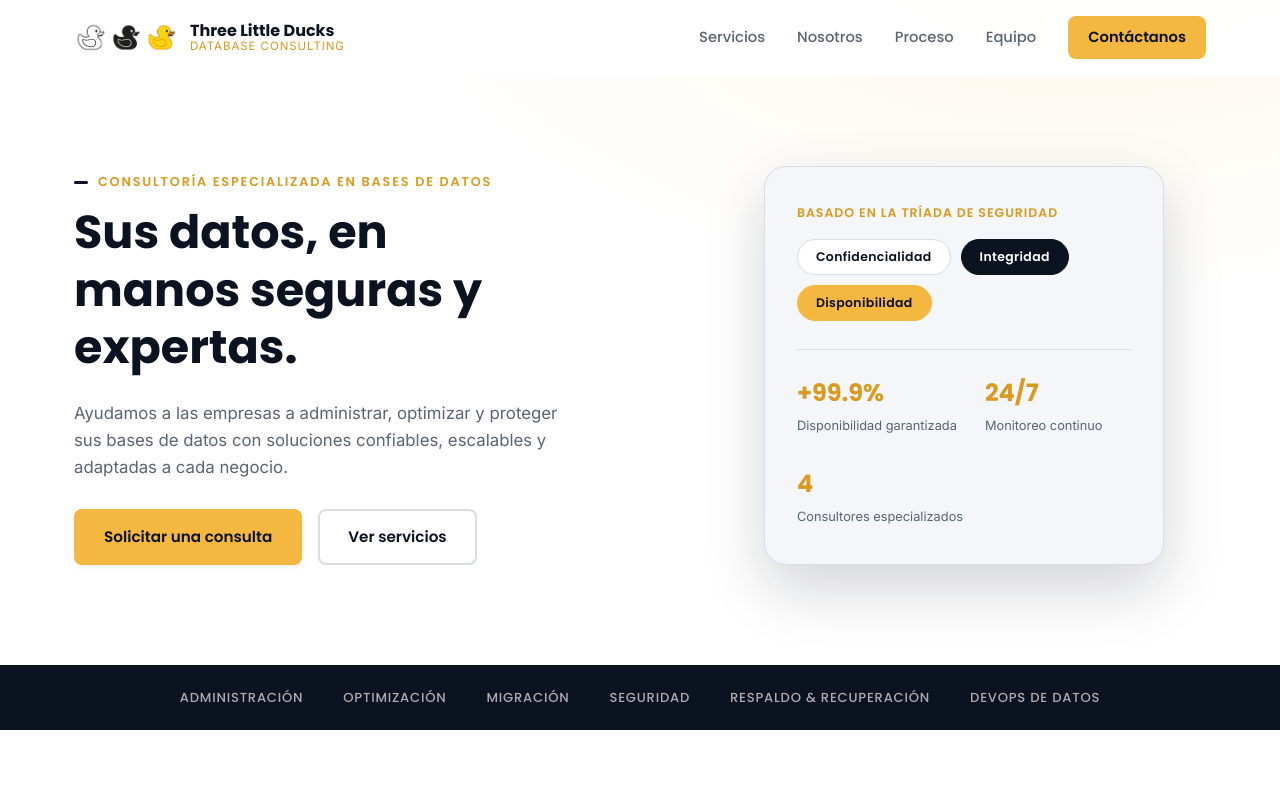
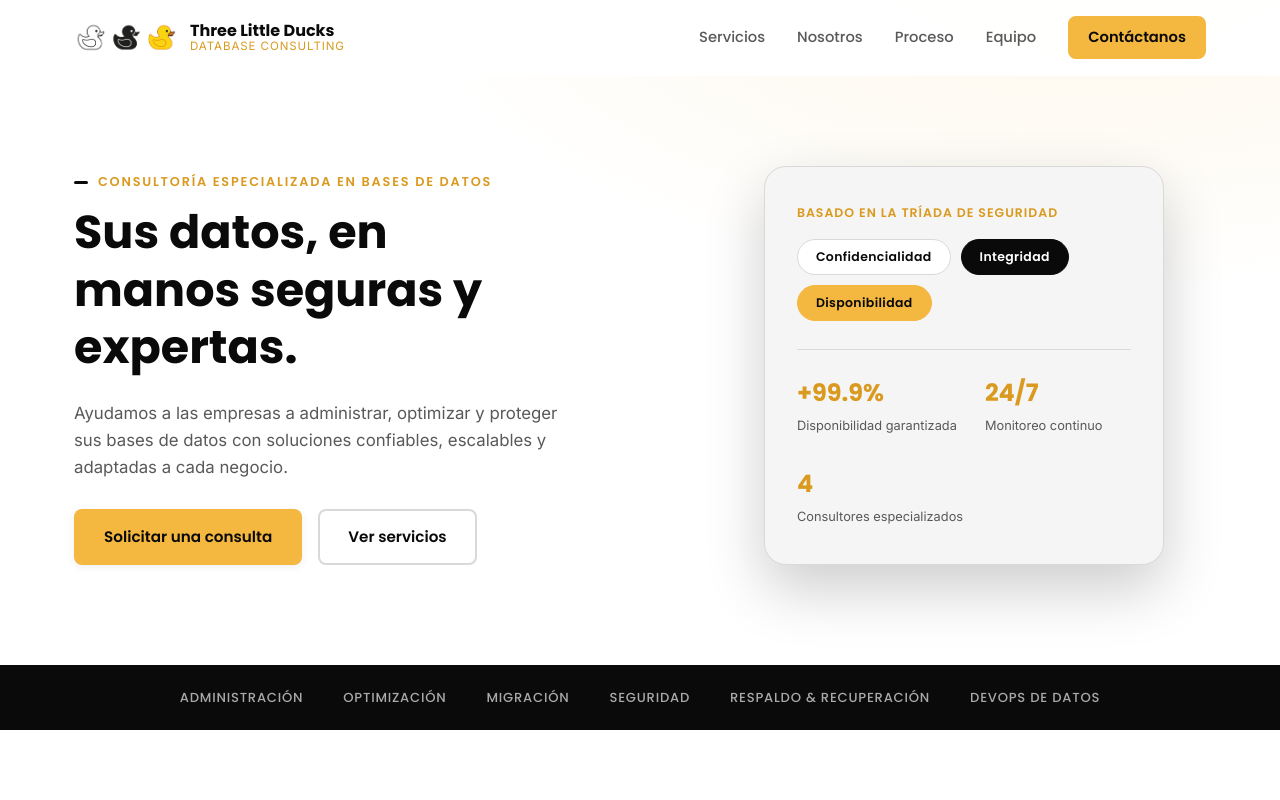
Before and after one commit to dajozu2513/TLD, a plain HTML site: page index.html in a window 1280 px wide. Shown: the top 800 px of the page. Drawn offline with Linux system fonts and the light colour scheme.

Commit message:
Simplify palette to white, black and gold only
Rename the navy variables to black and shift their values to true
black/neutral grays, and drop the orange accent from icon and
checklist gradients.

```diff
--- a/css/styles.css
+++ b/css/styles.css
@@ -4,28 +4,27 @@
    ========================================================= */
 
 :root {
-  /* Paleta inspirada en el logo (pato negro/blanco/amarillo con detalle naranja) */
-  --navy-900: #0b1220;
-  --navy-800: #101a2e;
-  --navy-700: #17263f;
-  --navy-600: #223a5e;
-  --ink: #1b2536;
-  --gray-600: #5a6472;
-  --gray-300: #d8dde5;
-  --gray-100: #f4f6f9;
+  /* Paleta inspirada en el logo (pato blanco/negro/amarillo) */
+  --black-900: #0a0a0a;
+  --black-800: #171717;
+  --black-700: #262626;
+  --black-600: #404040;
+  --ink: #171717;
+  --gray-600: #595959;
+  --gray-300: #d9d9d9;
+  --gray-100: #f5f5f5;
   --white: #ffffff;
 
   --gold: #f4b740;
   --gold-dark: #d99a1f;
-  --orange: #e8823a;
 
   --radius-sm: 8px;
   --radius-md: 14px;
   --radius-lg: 22px;
 
-  --shadow-sm: 0 2px 8px rgba(11, 18, 32, 0.06);
-  --shadow-md: 0 12px 30px rgba(11, 18, 32, 0.10);
-  --shadow-lg: 0 24px 60px rgba(11, 18, 32, 0.18);
+  --shadow-sm: 0 2px 8px rgba(0, 0, 0, 0.07);
+  --shadow-md: 0 12px 30px rgba(0, 0, 0, 0.12);
+  --shadow-lg: 0 24px 60px rgba(0, 0, 0, 0.2);
 
   --font-heading: "Poppins", "Segoe UI", sans-serif;
   --font-body: "Inter", "Segoe UI", sans-serif;
@@ -68,7 +67,7 @@ ul, ol {
 
 h1, h2, h3, h4 {
   font-family: var(--font-heading);
-  color: var(--navy-900);
+  color: var(--black-900);
   margin: 0 0 0.5em;
   line-height: 1.25;
 }
@@ -103,7 +102,7 @@ p {
   width: 14px;
   height: 3px;
   border-radius: 2px;
-  background: var(--navy-900);
+  background: var(--black-900);
   flex-shrink: 0;
 }
 
@@ -137,7 +136,7 @@ p {
 
 .btn-primary {
   background: var(--gold);
-  color: var(--navy-900);
+  color: var(--black-900);
   box-shadow: var(--shadow-sm);
 }
 
@@ -149,12 +148,12 @@ p {
 
 .btn-ghost {
   background: transparent;
-  color: var(--navy-900);
+  color: var(--black-900);
   border-color: var(--gray-300);
 }
 
 .btn-ghost:hover {
-  border-color: var(--navy-900);
+  border-color: var(--black-900);
   transform: translateY(-2px);
 }
 
@@ -176,7 +175,7 @@ p {
 
 .site-header.is-scrolled {
   border-bottom-color: var(--gray-300);
-  box-shadow: 0 6px 24px rgba(11, 18, 32, 0.08);
+  box-shadow: 0 6px 24px rgba(0, 0, 0, 0.08);
 }
 
 .header-inner {
@@ -207,7 +206,7 @@ p {
 .brand-text strong {
   font-family: var(--font-heading);
   font-size: 1rem;
-  color: var(--navy-900);
+  color: var(--black-900);
 }
 
 .brand-text small {
@@ -238,7 +237,7 @@ p {
 .nav-cta {
   padding: 10px 20px;
   background: var(--gold);
-  color: var(--navy-900) !important;
+  color: var(--black-900) !important;
   border-radius: var(--radius-sm);
   font-weight: 600 !important;
 }
@@ -262,7 +261,7 @@ p {
 .nav-toggle span {
   display: block;
   height: 2px;
-  background: var(--navy-900);
+  background: var(--black-900);
   border-radius: 2px;
   transition: transform 0.25s ease, opacity 0.25s ease;
 }
@@ -285,7 +284,7 @@ p {
 }
 
 .hero h1 {
-  color: var(--navy-900);
+  color: var(--black-900);
   font-size: clamp(2.1rem, 3.6vw, 3.1rem);
   max-width: 14ch;
 }
@@ -347,19 +346,19 @@ p {
 .hero-triad .triad-white {
   background: var(--white);
   border: 1px solid var(--gray-300);
-  color: var(--navy-900);
+  color: var(--black-900);
 }
 
 .hero-triad .triad-black {
-  background: var(--navy-900);
-  border: 1px solid var(--navy-900);
+  background: var(--black-900);
+  border: 1px solid var(--black-900);
   color: var(--white);
 }
 
 .hero-triad .triad-gold {
   background: var(--gold);
   border: 1px solid var(--gold);
-  color: var(--navy-900);
+  color: var(--black-900);
 }
 
 .hero-stats {
@@ -389,7 +388,7 @@ p {
 
 /* ---------- Trust strip ---------- */
 .trust-strip {
-  background: var(--navy-900);
+  background: var(--black-900);
   padding: 22px 0;
 }
 
@@ -459,7 +458,7 @@ p {
   width: 52px;
   height: 52px;
   border-radius: 12px;
-  background: linear-gradient(155deg, var(--gold), var(--orange));
+  background: linear-gradient(155deg, var(--gold), var(--gold-dark));
   display: flex;
   align-items: center;
   justify-content: center;
@@ -470,7 +469,7 @@ p {
   width: 26px;
   height: 26px;
   fill: none;
-  stroke: var(--navy-900);
+  stroke: var(--black-900);
   stroke-width: 1.8;
   stroke-linecap: round;
   stroke-linejoin: round;
@@ -502,7 +501,7 @@ p {
 }
 
 .about-content p strong {
-  color: var(--navy-900);
+  color: var(--black-900);
 }
 
 .check-list {
@@ -528,7 +527,7 @@ p {
   width: 20px;
   height: 20px;
   border-radius: 50%;
-  background: linear-gradient(155deg, var(--gold), var(--orange));
+  background: linear-gradient(155deg, var(--gold), var(--gold-dark));
 }
 
 .check-list li::after {
@@ -538,8 +537,8 @@ p {
   top: 6.5px;
   width: 8px;
   height: 4px;
-  border-left: 2px solid var(--navy-900);
-  border-bottom: 2px solid var(--navy-900);
+  border-left: 2px solid var(--black-900);
+  border-bottom: 2px solid var(--black-900);
   transform: rotate(-45deg);
 }
 
@@ -602,7 +601,7 @@ p {
   height: 76px;
   margin: 0 auto 20px;
   border-radius: 50%;
-  background: linear-gradient(155deg, var(--navy-900), var(--navy-700));
+  background: linear-gradient(155deg, var(--black-900), var(--black-700));
   color: var(--gold);
   display: flex;
   align-items: center;
@@ -626,7 +625,7 @@ p {
 
 /* ---------- CTA band ---------- */
 .cta-band {
-  background: linear-gradient(155deg, var(--navy-900), var(--navy-700));
+  background: linear-gradient(155deg, var(--black-900), var(--black-700));
   padding: 70px 0;
 }
 
@@ -691,7 +690,7 @@ p {
   font-size: 0.86rem;
   font-weight: 600;
   margin-bottom: 8px;
-  color: var(--navy-900);
+  color: var(--black-900);
 }
 
 .form-row input,
@@ -719,7 +718,7 @@ p {
   margin: 14px 0 0;
   font-size: 0.88rem;
   min-height: 1.2em;
-  color: var(--navy-900);
+  color: var(--black-900);
 }
 
 .form-note.is-error {
@@ -732,7 +731,7 @@ p {
 
 /* ---------- Footer ---------- */
 .site-footer {
-  background: var(--navy-900);
+  background: var(--black-900);
   padding: 48px 0 28px;
 }
 
@@ -786,7 +785,7 @@ p {
   height: 46px;
   border-radius: 50%;
   background: var(--gold);
-  color: var(--navy-900);
+  color: var(--black-900);
   border: none;
   font-size: 1.2rem;
   cursor: pointer;
@@ -844,7 +843,7 @@ p {
     visibility: hidden;
     transition: transform 0.25s ease, opacity 0.25s ease, visibility 0.25s ease;
     border-bottom: 1px solid var(--gray-300);
-    box-shadow: 0 12px 24px rgba(11, 18, 32, 0.08);
+    box-shadow: 0 12px 24px rgba(0, 0, 0, 0.08);
   }
 
   .main-nav.is-open {
```
